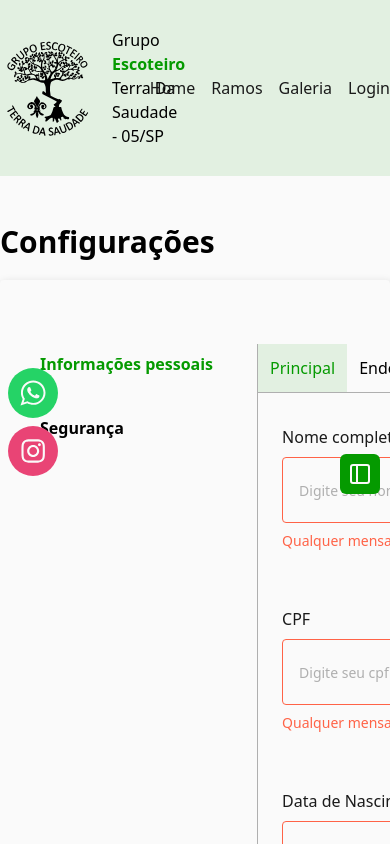
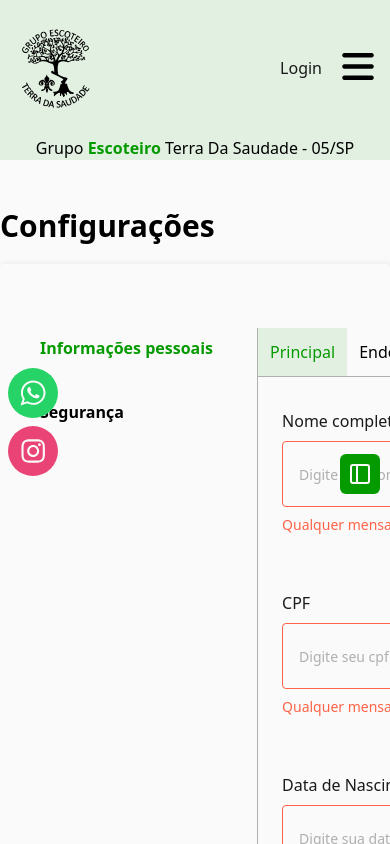
Before and after one commit to grupo-escoteiro/frontend, a React (Vite) app: page /configuracao in a window 390 px wide. Shown: the top 844 px of the page. Built offline with nearby package versions, Linux system fonts and the light colour scheme; no server answers.

Commit message:
responsividade footer e header

```diff
--- a/src/components/accessibility-panel/index.jsx
+++ b/src/components/accessibility-panel/index.jsx
@@ -20,7 +20,7 @@ function AccessibilityPanel() {
       aria-label="Ativar painel de acessibilidade"
       className={`
         fixed right-[10px] rounded-md top-1/2 translate-y-8 bg-social-brand p-2
-        cursor-pointer hover:brightness-90 transition-all
+        cursor-pointer hover:brightness-90 z-50 transition-all
       `}
       onClick={changeReadMode}
     >
--- a/src/components/footer/index.jsx
+++ b/src/components/footer/index.jsx
@@ -2,28 +2,36 @@ import logo from '/logo.svg';
 
 function Footer() {
   return (
-    <footer className="w-full py-4 bg-light-social-brand">
-      <div className="max-w-[1160px] mx-auto ">
+    <footer className="lg:w-full lg:py-4 bg-light-social-brand">
+      <div className="lg:max-w-[1160px] lg:mx-auto ">
         <figure
-          className="flex gap-12 items-center cursor-pointer pt-8"
+          className="lg:flex lg:gap-0 lg:items-center lg:cursor-pointer lg:pt-8 lg:pb-0 lg:px-0
+                     flex justify-between items-center cursor-pointer pt-8 px-4 pb-4"
           title="Voltar à home"
           aria-label="Voltar à página inicial do Grupo Escoteiro Terra Da Saudade"
         >
           <img
-            className="w-24 h-24"
+            className="lg:w-24 lg:h-24
+                       w-20 h-20"
             src={logo}
             alt="Árvore com um machado cravado no meio dela, diversos galhos e folhas."
           />
-          <p className="max-w-[580px] text-base">
+          <p
+            className="lg:max-w-[580px] lg:text-base lg:block
+                       hidden">
             Juntos construímos um mundo melhor. Cada gesto transforma sonhos em realidade.
             Lado a lado, desafios viram oportunidades e a esperança se torna ação.
             Somos parte de algo maior, e juntos, fazemos a diferença.
           </p>
-          <figcaption className="text-2xl pl-20 text-left">
+          <figcaption
+            className="lg:text-2xl lg:pl-20 lg:text-left
+                       text-lg max-w-52">
             Grupo <strong className="text-social-brand">Escoteiro</strong> Terra Da Saudade - 05/SP
           </figcaption>
         </figure>
-        <div className="w-full text-center pt-4">
+        <div
+          className="lg:w-full lg:text-center lg:pt-4 lg:pb-0
+                     w-full text-center pb-12">
           <small className="text-social-gray">&copy; Todos direitos reservados</small>
         </div>
       </div>
--- a/src/components/header/index.jsx
+++ b/src/components/header/index.jsx
@@ -3,6 +3,7 @@ import avatar from '/avatar.png';
 import { AnimatedLink } from './components/AnimatedLink';
 import { Dropdown } from '../dropdown';
 import { getAuth } from 'firebase/auth';
+import { Sidebar } from '../sidebar';
 import { DropdownItem } from './components/dropdownItem';
 import { useState } from 'react';
 import { useNavigate } from 'react-router-dom';
@@ -27,24 +28,104 @@ function Header() {
   }
 
   return (
-    <header className="w-full bg-light-social-brand">
-      <div className="max-w-[1160px] mx-auto py-7 flex justify-between items-center">
+    <header
+      className="lg:w-full lg:bg-light-social-brand
+               bg-light-social-brand">
+      <div
+        className="lg:max-w-[1160px] lg:mx-auto lg:py-7 lg:flex lg:justify-between lg:items-center"
+      >
         <figure
-          className="flex gap-4 items-center cursor-pointer"
+          className="lg:flex lg:gap-2 lg:items-center lg:cursor-pointer
+                     lg:p-0 px-4 py-7 flex justify-between items-center
+                     cursor-pointer"
           title="Voltar à home"
           aria-label="Voltar à página inicial do Grupo Escoteiro Terra Da Saudade"
         >
           <img
-            className="w-24 h-24"
+            className="lg:w-24 lg:h-24
+                       w-20 h-20"
             src={logo}
             alt="Árvore com um machado cravado no meio dela, diversos galhos e folhas."
           />
-          <figcaption className="text-left max-w-44">
+          <nav className="flex items-center gap-x-5">
+            <ul className="lg:hidden">
+              <li
+                className="block">
+                {currentUser ? (
+                  <>
+                    <div className="lg:flex lg:justify-center">
+                      <img
+                        className="lg:w-12 lg:h-12 lg:rounded-full lg:object-cover lg:cursor-pointer lg:transition
+                                 lg:duration-500 lg:hover:brightness-150"
+                        src={avatar}
+                        alt="Profile"
+                        onClick={() => setIsOpen(prev => !prev)}
+                      />
+                    </div>
+                    <Dropdown
+                      itemsList={[
+                        {
+                          id: 1,
+                          trigger: () => navigate('/configuracao'),
+                          component: <DropdownItem
+                            text="Configurações"
+                            edit="border-b border-social-gray pb-2"
+                            icon={<Settings />}
+                          />
+                        },
+                        {
+                          id: 3,
+                          trigger: () => navigate('/privacy'),
+                          component: <DropdownItem
+                            text="Privacidade"
+                            edit=""
+                            icon={<ShieldAlert />}
+                          />
+                        },
+                        {
+                          id: 4,
+                          trigger: async () => navigate('/chat'),
+                          component: <DropdownItem
+                            text="Chat"
+                            edit=""
+                            icon={<Star />}
+                          />
+                        },
+                        {
+                          id: 5,
+                          trigger: async () => await logout(),
+                          component: <DropdownItem
+                            text="Logout"
+                            edit="text-social-red transition duration-500 hover:text-social-brand"
+                            icon={<LogOut />}
+                          />
+                        },
+                      ]}
+                      visible={isOpen}
+                      className="absolute right-0 transform mt-2"
+                    />
+                  </>
+                ) : (
+                  <AnimatedLink
+                    to="/autenticacao/login"
+                    text="Login"
+                  />
+                )}
+              </li>
+            </ul>
+            <Sidebar/>
+          </nav>
+          <figcaption className="lg:text-left lg:max-w-44 lg:block hidden">
             Grupo <strong className="text-social-brand">Escoteiro</strong> Terra Da Saudade - 05/SP
           </figcaption>
         </figure>
-        <nav>
-          <ul className="flex items-center gap-4">
+        <figcaption
+          className="lg:text-left lg:max-w-44 lg:hidden
+                     text-center">
+            Grupo <strong className="text-social-brand">Escoteiro</strong> Terra Da Saudade - 05/SP
+        </figcaption>
+        <nav className="hidden lg:block">
+          <ul className="lg:flex lg:items-center lg:gap-4">
             <li>
               <AnimatedLink
                 text={'Home'}
@@ -63,13 +144,13 @@ function Header() {
                 text={'Galeria'}
               />
             </li>
-            <li className="relative">
+            <li className="lg:relative">
               {currentUser ? (
                 <>
-                  <div className="flex justify-center">
+                  <div className="lg:flex lg:justify-center">
                     <img
-                      className="w-12 h-12 rounded-full object-cover cursor-pointer transition
-                                 duration-500 hover:brightness-150"
+                      className="lg:w-12 lg:h-12 lg:rounded-full lg:object-cover lg:cursor-pointer lg:transition
+                                 lg:duration-500 lg:hover:brightness-150"
                       src={avatar}
                       alt="Profile"
                       onClick={() => setIsOpen(prev => !prev)}
--- a/src/components/sidebar/index.jsx
+++ b/src/components/sidebar/index.jsx
@@ -6,7 +6,6 @@ const navItems = [
   { text: 'Home', to: '/' },
   { text: 'Ramos', to: '/ramos' },
   { text: 'Galeria', to: '/galeria' },
-  { text: 'Login', to: '/autenticacao/login' },
 ];
 
 export function Sidebar() {
@@ -18,10 +17,29 @@ export function Sidebar() {
   }, []);
 
   return (
-    <aside>
+    <aside className="lg:hidden">
+      <button
+        className="z-50 relative cursor-pointer transition-all ease-in-out duration-200
+                   text-4xl bg-transparent border-none p-0"
+        onClick={toggleSidebar}
+        aria-label={isOpen ? 'Fechar menu' : 'Abrir menu'}
+      >
+        <div className="relative w-8 h-8">
+          <i
+            className={`fa-solid fa-xmark absolute inset-0 transition-all duration-500
+                        ease-in-out transform ${isOpen ? 'opacity-100 rotate-0' :
+                        'opacity-0 -rotate-90'}`}
+          ></i>
+          <i
+            className={`fa-solid fa-bars absolute inset-0 transition-all duration-500
+                        ease-in-out transform ${isOpen ? 'opacity-0 rotate-90' :
+                        'opacity-100 rotate-0'}`}
+          ></i>
+        </div>
+      </button>
       <div
         className={`sidebar fixed top-0 bottom-0 right-0 p-2 w-2/3 text-center bg-light-social-brand
-                    z-10 transition-transform duration-500 flex flex-col
+                    z-40 transition-transform duration-500 flex flex-col
                     ${isOpen ? 'translate-x-0' : 'translate-x-full'}`}>
         <div className="text-lg flex-grow">
           <div className="p-2 mt-1 flex justify-center items-center">
@@ -48,25 +66,6 @@ export function Sidebar() {
           © 2024 Todos os direitos reservados.
         </div>
       </div>
-      <button
-        className="fixed left-4 top-16 z-20 cursor-pointer transition-all ease-in-out duration-200
-                   text-4xl bg-transparent border-none p-0"
-        onClick={toggleSidebar}
-        aria-label={isOpen ? 'Fechar menu' : 'Abrir menu'}
-      >
-        <div className="relative w-8 h-8">
-          <i
-            className={`fa-solid fa-xmark absolute inset-0 transition-all duration-500
-                        ease-in-out transform ${isOpen ? 'opacity-100 rotate-0' :
-                        'opacity-0 -rotate-90'}`}
-          ></i>
-          <i
-            className={`fa-solid fa-bars absolute inset-0 transition-all duration-500
-                        ease-in-out transform ${isOpen ? 'opacity-0 rotate-90' :
-                        'opacity-100 rotate-0'}`}
-          ></i>
-        </div>
-      </button>
     </aside>
   );
 }
```
